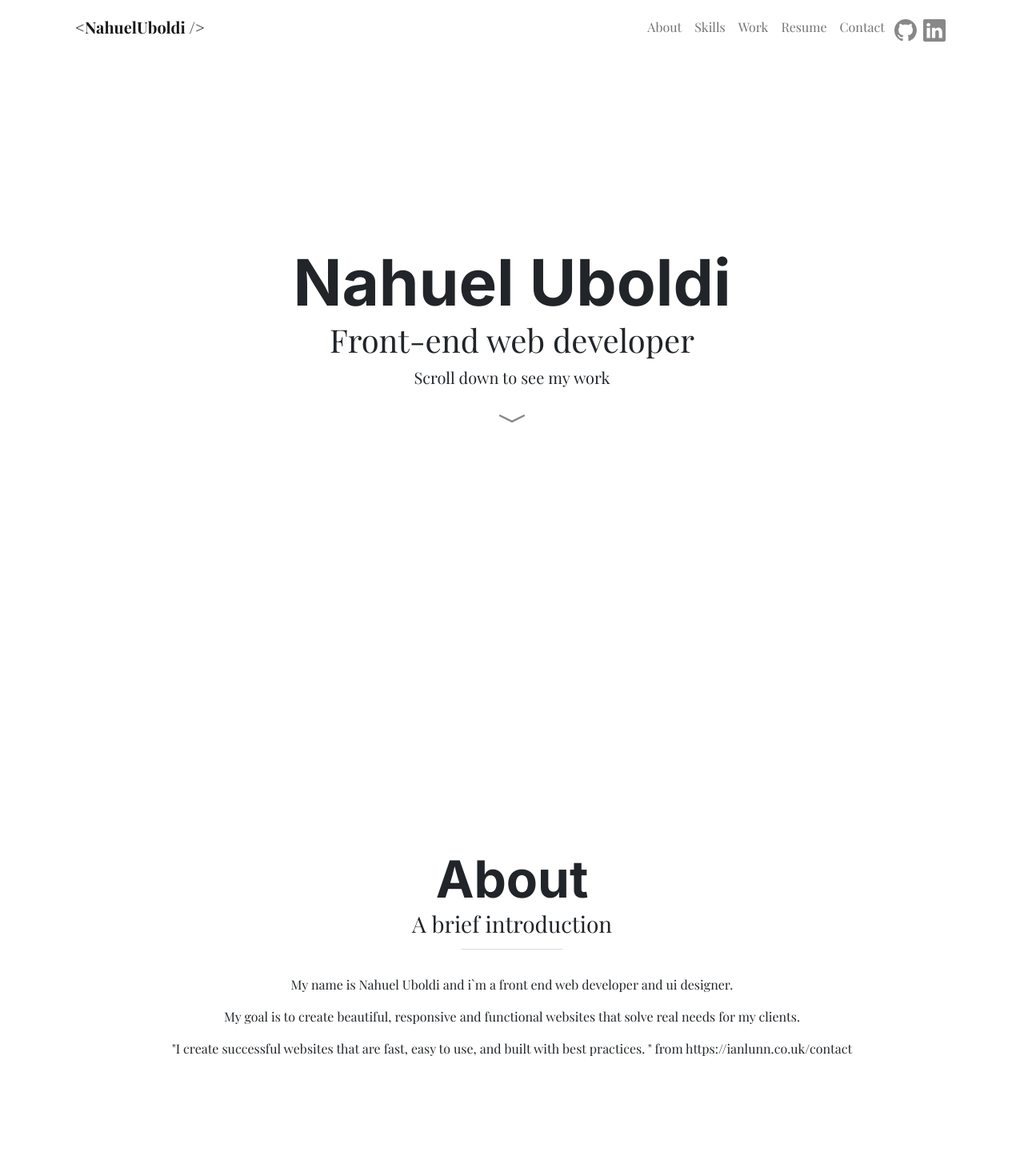
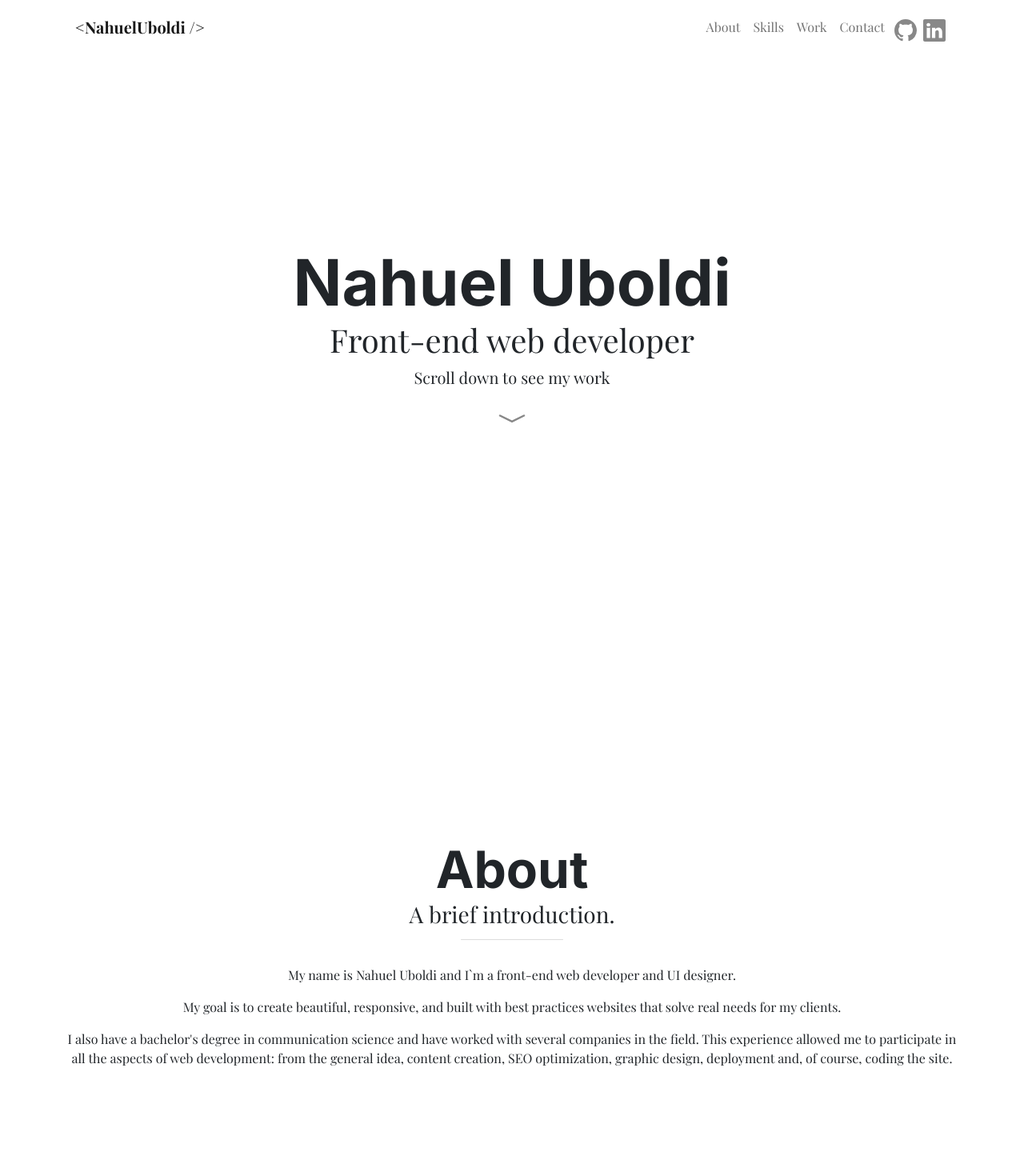
Before and after one commit to NahuelUboldi/dev-portfolio, a React (Create React App) app: page / in a window 1280 px wide. Shown: the top 1470 px of the page at 80% size. Built offline with nearby package versions, Linux system fonts and the light colour scheme.

Commit message:
typo corrections

```diff
--- a/src/components/About.js
+++ b/src/components/About.js
@@ -6,18 +6,21 @@ function About() {
   return (
     <section id='about'>
       <div className='container d-flex flex-column align-items-center'>
-        <SectionTitles title={'About'} subtitle={'A brief introduction'} />
+        <SectionTitles title={'About'} subtitle={'A brief introduction.'} />
         <p className='text-center'>
-          My name is Nahuel Uboldi and i`m a front end web developer and ui
+          My name is Nahuel Uboldi and I`m a front-end web developer and UI
           designer.
         </p>
         <p className='text-center'>
-          My goal is to create beautiful, responsive and functional websites
-          that solve real needs for my clients.
+          My goal is to create beautiful, responsive, and built with best
+          practices websites that solve real needs for my clients.
         </p>
         <p className='text-center'>
-          "I create successful websites that are fast, easy to use, and built
-          with best practices. " from https://ianlunn.co.uk/contact
+          I also have a bachelor's degree in communication science and have
+          worked with several companies in the field. This experience allowed me
+          to participate in all the aspects of web development: from the general
+          idea, content creation, SEO optimization, graphic design, deployment
+          and, of course, coding the site.
         </p>
       </div>
     </section>
--- a/src/components/Navbar.js
+++ b/src/components/Navbar.js
@@ -36,11 +36,7 @@ function Navbar() {
                 <span>Work</span>
               </a>
             </li>
-            <li className='nav-item'>
-              <a className='nav-link' href='#work'>
-                <span>Resume</span>
-              </a>
-            </li>
+
             <li className='nav-item'>
               <a className='nav-link' href='#contact'>
                 <span>Contact</span>
--- a/src/data/proyectsData.js
+++ b/src/data/proyectsData.js
@@ -5,9 +5,9 @@ const proyects = [
     type: 'React App',
     img: './img/proyects/detras-del-armario.png',
     text: [
-      'This is a React app made in colaboration with the argentinian writer Sofía Contreras Canard.',
-      'The app was selected one of the 40 finalist of over 4500 participants in the 2020 Digital Stories Contest by Itaú Fundation. It has also been declared a initiative of cultural interest by the city council of Anisacate in 2021.',
-      'It recreates a story writed by Sofía utilizing data provided by the user in an interactive way.',
+      'This is a React app made in collaboration with the argentinian writer Sofía Contreras Canard.',
+      'The app was selected as one of the 40 finalists of over 4500 participants in the 2020 Digital Stories Contest by Itaú Foundation. It has also been declared an initiative of cultural interest by the city council of Anisacate in 2021.',
+      'It recreates a story written by Sofía utilizing data interactively provided by the user.',
     ],
     links: {
       github: 'https://github.com/NahuelUboldi/detras-del-armario',
@@ -22,8 +22,8 @@ const proyects = [
     type: 'Landing Page',
     img: './img/proyects/obraje-colaborar.png',
     text: [
-      'This is a foundraiser landing page for an educational institution that is currently building new facilities in its campus.',
-      'The web is build in Html and Javascript. It utilizes the Bootstrap css framework with some customizations made with sass for the styling. It also has some scroll triggered animations made with the Gsap library.',
+      'This is a fundraiser landing page for an educational institution that is currently building new facilities on its campus.',
+      'The web is built in Html and Javascript. It utilizes the Bootstrap CSS framework with some customizations made with Sass for the styling. It also has some scroll-triggered animations made with the Gsap library.',
     ],
     links: {
       github: '',
```
